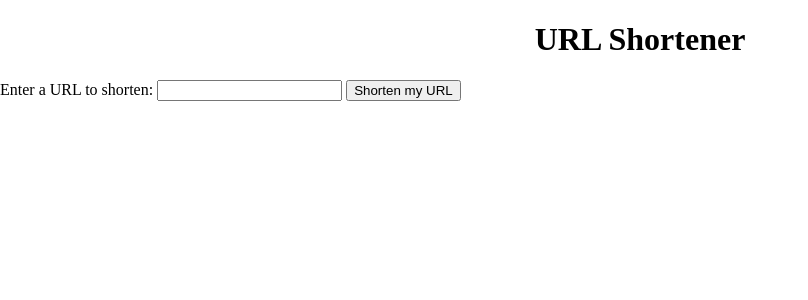
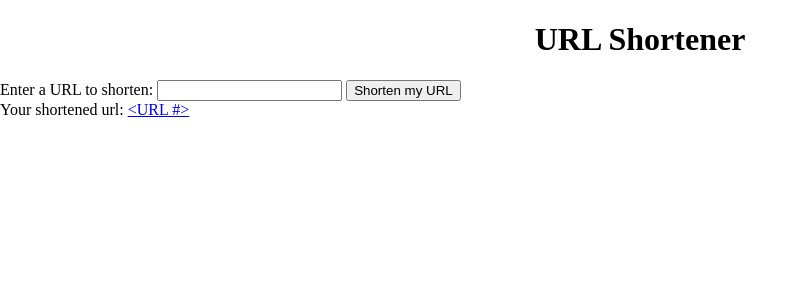
Before and after one commit to Jawwad-Max-Futureproof/url-shortener, a Flask app: template templates/index.html in a window 1280 px wide. Shown: the top 300 px of the page, without its empty margins (0-808 px from the left). Run offline with Flask 2, Linux system fonts and the light colour scheme; the template is opened without the code that fills it: values that come from a table or form of the project are taken from there, others are empty; tables that the repository leaves empty hold one stand-in row (values such as "Sample post"); some libraries are stand-ins or nearby versions.

Commit message:
stub db connection

```diff
--- a/app.py
+++ b/app.py
@@ -1,8 +1,36 @@
-from flask import Flask, render_template
+from flask import Flask, request, render_template
+from flask_sqlalchemy import SQLAlchemy
+
 
 app = Flask(__name__)
+
+app.config['SQLALCHEMY_DATABASE_URI'] = 'postgresql+psycopg2://username:password@localhost:5342/urls'
+app.config["SQLALCHEMY_TRACK_MODIFICATIONS"] = False
+app.app_context().push()
+db = SQLAlchemy()
+db.init_app(app)
+db.create_all()
+
+
+class URL(db.Model):
+    __tablename__ = 'urls'
+    shortened_url = db.Column(db.String(5000), primary_key=True)
+    url = db.Column(db.String(5000), nullable=False)
+
+    def __init__(self, url, shortened_url):
+        self.url = url
+        self.shortened_url = shortened_url
 
 
 @app.route('/', methods=["GET", "POST"])
 def home():
-    return render_template('index.html')
+    if request.method == "GET":
+        return render_template('index.html')
+    else:
+        url = URL(request.form["url"], request.form["url"])
+        db.session.add(url)
+        return render_template('index.html', url=url.shortened_url)
+
+
+if __name__ == '__main__':
+    app.run()
--- a/templates/index.html
+++ b/templates/index.html
@@ -16,6 +16,12 @@
 				<input type="text" name="url" id="url" />
 				<input type="submit" value="Shorten my URL" />
 			</form>
+			{% if url %}
+			<section>
+				Your shortened url:
+				<a href="{{url}}">{{url}}</a>
+			</section>
+			{% endif %}
 		</main>
 	</body>
 </html>
```
Also changed, not shown: 2 other files.
